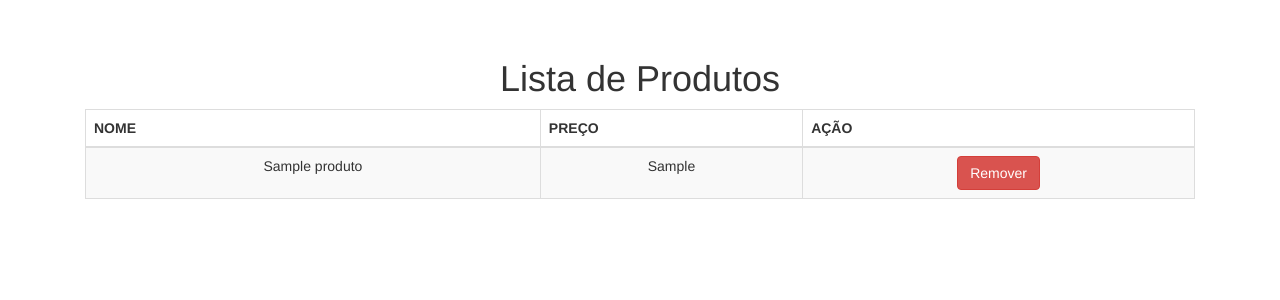
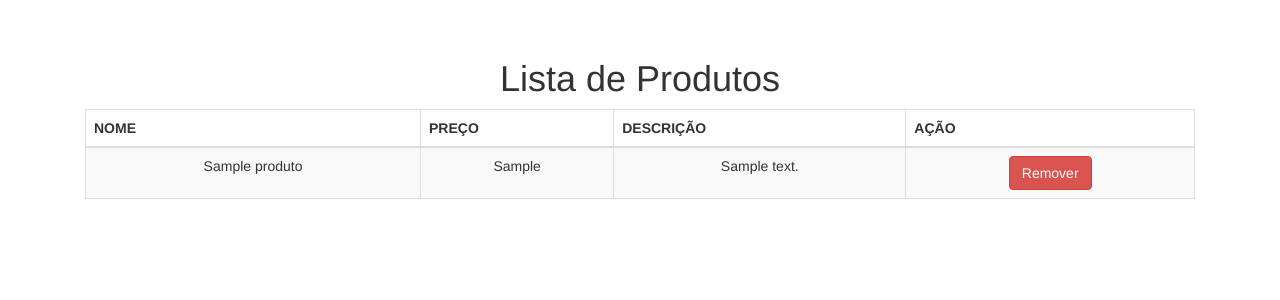
Before and after one commit to emersontorresamorim/loja, a PHP site: page /produto-lista in a window 1280 px wide. Shown: the part 51-351 px from the top of the page. Run offline with PHP 8.4, Linux system fonts and the light colour scheme; tables that the repository leaves empty or names only in its code hold one stand-in row (values such as "Sample post").

Commit message:
Alterado insert e delete de produto para POST

```diff
--- a/banco-produto.php
+++ b/banco-produto.php
@@ -11,8 +11,8 @@
 	}
 
 
-	function gravarProduto($conexao, $nome, $preco) {
-		$query = "INSERT INTO produto (nome, preco) VALUES ('{$nome}', {$preco})";
+	function gravarProduto($conexao, $nome, $preco, $descricao) {
+		$query = "INSERT INTO produto (nome, preco, descricao) VALUES ('{$nome}', {$preco}, '{$descricao}')";
 		return mysqli_query($conexao, $query);
 	}
 
--- a/produto-formulario.php
+++ b/produto-formulario.php
@@ -1,6 +1,6 @@
 <?php include("cabecalho.php"); ?>
 	<h1>Cadastro de Produto</h1>
-	<form action="adiciona-produto.php">
+	<form action="adiciona-produto.php" method="post">
 		<table class="table">
 			<tr>
 				<td>Nome: </td>
@@ -11,6 +11,10 @@
 				<td><input class="form-control" type="number" name="preco"></td>
 			</tr>
 			<tr>
+				<td>Descrição: </td>
+				<td><textarea class="form-control" name="descricao"></textarea></td>
+			</tr>
+			<tr>
 				<td><button class="btn btn-primary" type="submit">Gravar</button></td>
 			</tr>
 		</table>
--- a/produto-lista.php
+++ b/produto-lista.php
@@ -17,6 +17,7 @@
 			<tr>
 				<th>NOME</th>
 				<th>PREÇO</th>
+				<th>DESCRIÇÃO</th>
 				<th>AÇÃO</th>
 			</tr>
 		</thead>
@@ -28,8 +29,12 @@
 			<tr>
 				<td><?= $produto['nome']; ?></td>
 				<td><?= $produto['preco']; ?></td>
+				<td><?= substr($produto['descricao'], 0, 40); ?></td>
 				<td>
-					<a class="btn btn-danger" href="remove-produto.php?id=<?= $produto['id'] ?>">Remover</a>
+					<form action="remove-produto.php" method="post">
+						<input type="hidden" name="id" value="<?= $produto['id'] ?>">
+						<button class="btn btn-danger">Remover</a>
+					</form>
 				</td>
 			</tr>
 		</tbody>
--- a/remove-produto.php
+++ b/remove-produto.php
@@ -4,7 +4,7 @@
 	include("banco-produto.php");
 ?>
 <?php
-	$id = $_GET['id'];
+	$id = $_POST['id'];
 	removerProduto($conexao, $id);
 	header("Location: produto-lista.php?removido=true");
 	die();
```
Also changed, not shown: adiciona-produto.php (+4 -3 lines).
